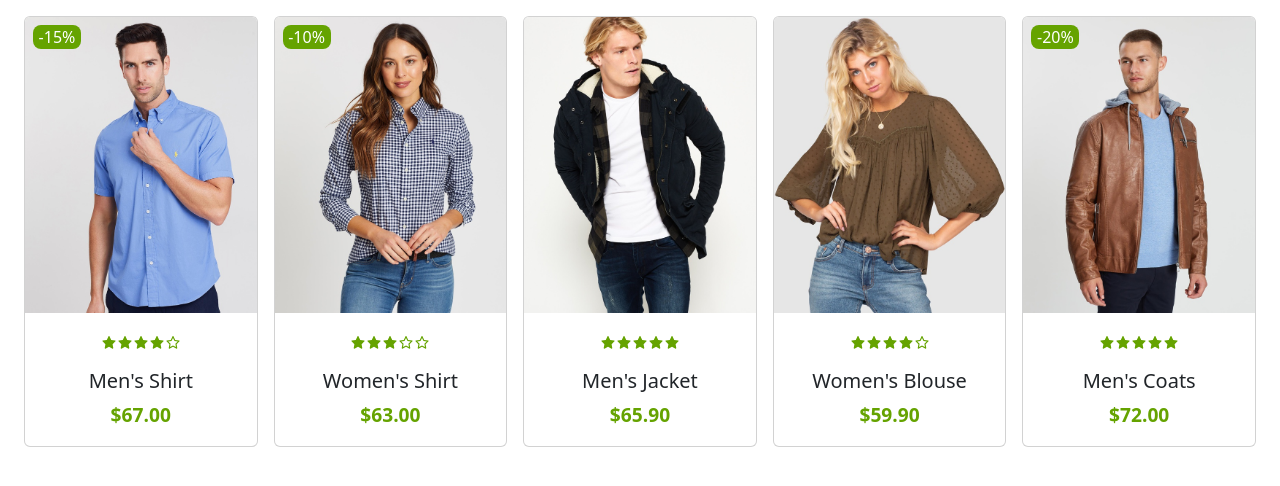
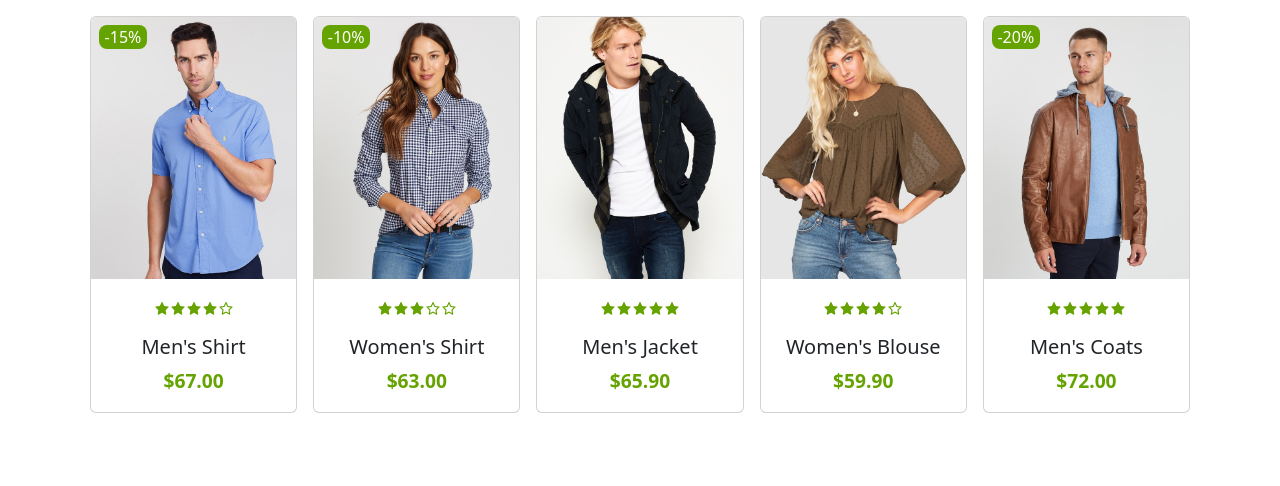
Before and after one commit to tturkmenoglu1/React-Practice, a React (Create React App) app: page / in a window 1280 px wide. Shown: the top 486 px of the page. Built offline with nearby package versions, Linux system fonts and the light colour scheme.

Commit message:
01/18 v5

```diff
--- a/src/components/shopping-cards/product-list/product-list.jsx
+++ b/src/components/shopping-cards/product-list/product-list.jsx
@@ -4,7 +4,7 @@ import data from "./data.json"
 
 const ProductList = () => {
   return (
-      <div className='mx-3 d-flex'>
+      <div className='container d-flex'>
           {
               data.map((card) => (
                   <ProductCard
```
